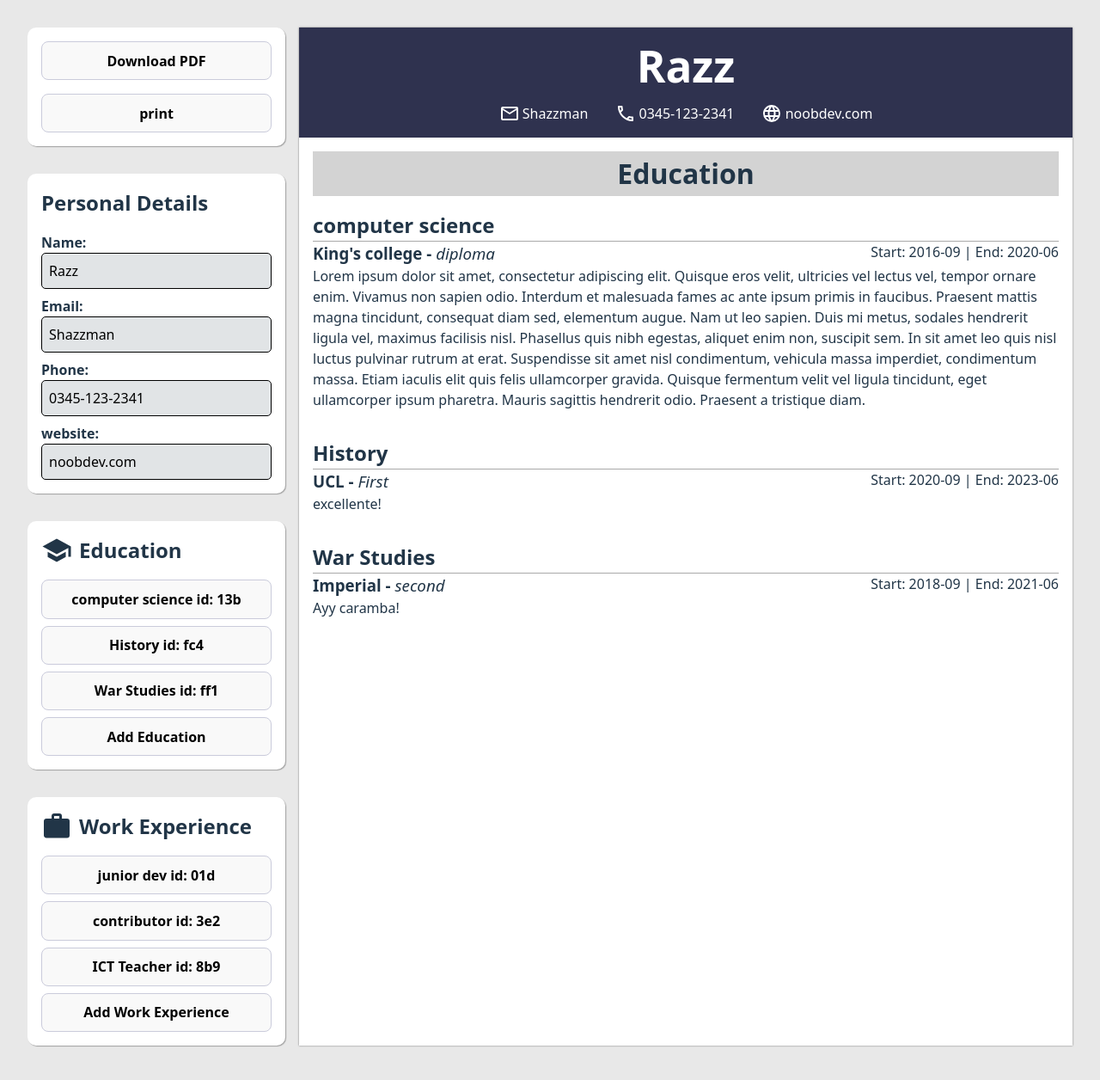
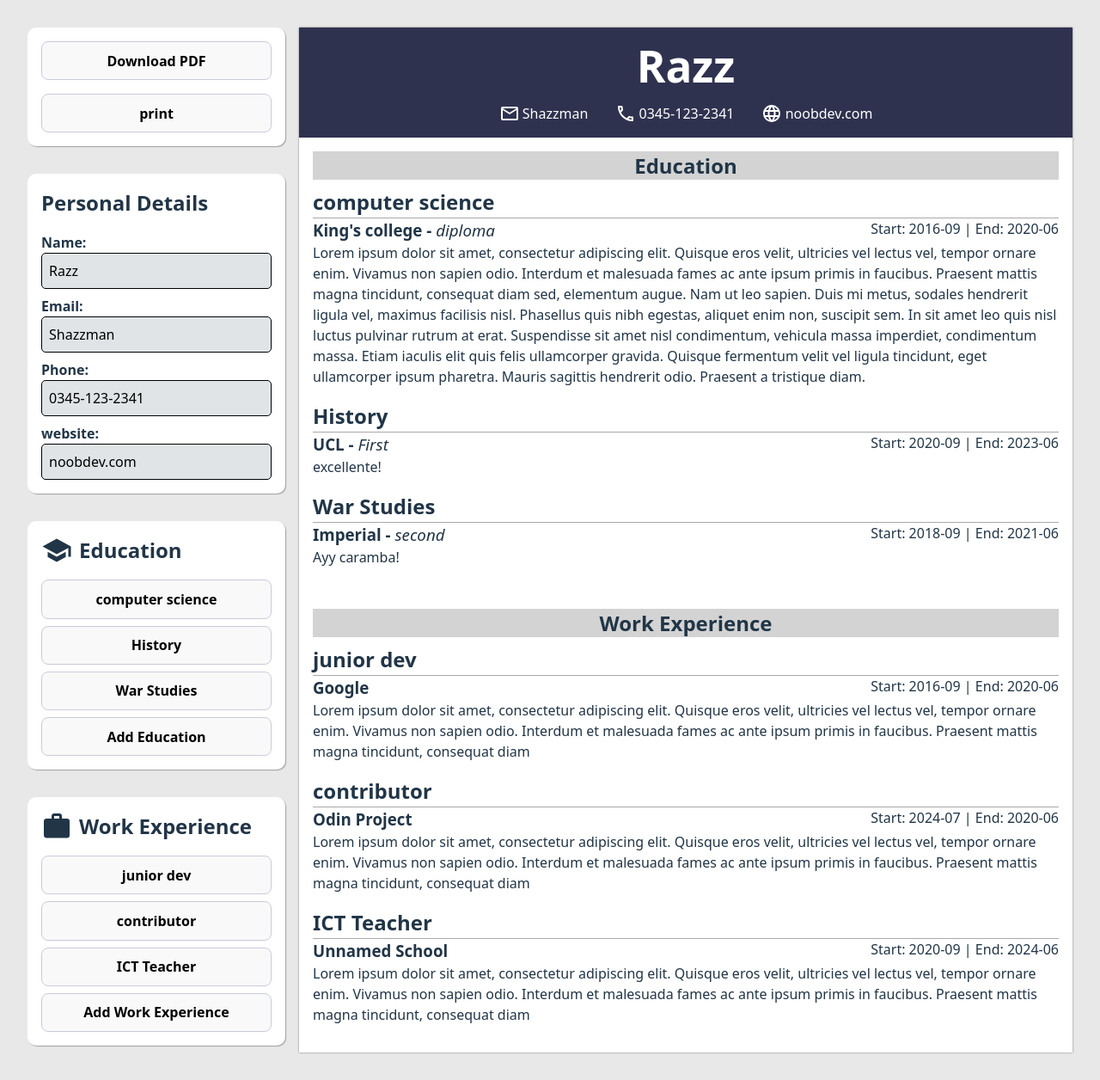
Before and after one commit to RaihanSharif/cv-maker, a React (Vite) app: page / in a window 1280 px wide. Shown: the whole page at 86% size. Built offline with nearby package versions, Linux system fonts and the light colour scheme.

Commit message:
App finished - not tested

```diff
--- a/src/App.jsx
+++ b/src/App.jsx
@@ -5,6 +5,7 @@ import { EducationListEdit } from "./components/EducationEdit";
 import PreviewHeader from "./components/PreviewHeader";
 import EducationPreview from "./components/EducationPreview";
 import { WorkListEdit } from "./components/WorkEdit";
+import WorkPreview from "./components/WorkPreview";
 
 const dummyEduData = [
   {
@@ -187,6 +188,7 @@ function App() {
       <section className="preview" id="preview">
         <PreviewHeader {...personalData} />
         <EducationPreview eduData={educationList} />
+        <WorkPreview workData={workList} />
       </section>
     </main>
   );
--- a/src/components/EducationEdit.jsx
+++ b/src/components/EducationEdit.jsx
@@ -31,7 +31,7 @@ function EducationListEdit({ eduData, onUpdate, onDelete, onAdd }) {
                   }
                 }}
               >
-                {item.course} id: {item.id.slice(0, 3)}
+                {item.course}
               </button>
               {/* conditional rendering: if selectedItem is the current itemID, then render a form */}
               {selectedEdu === item.id && (
--- a/src/components/EducationPreview.jsx
+++ b/src/components/EducationPreview.jsx
@@ -2,7 +2,7 @@
 export default function EducationPreview({ eduData }) {
   return (
     <section className="education-preview experience-category">
-      <h1 className="experiece-category-heading">Education</h1>
+      <h1 className="experience-category-heading">Education</h1>
       <div className="edcation-item">
         {eduData.map((item) => {
           return (
--- a/src/components/WorkEdit.jsx
+++ b/src/components/WorkEdit.jsx
@@ -31,7 +31,7 @@ function WorkListEdit({ workData, onUpdate, onDelete, onAdd }) {
                   }
                 }}
               >
-                {item.role} id: {item.id.slice(0, 3)}
+                {item.role}
               </button>
               {/* conditional rendering: if selectedItem is the current itemID, then render a form */}
               {selectedWork === item.id && (
--- a/src/components/WorkPreview.jsx
+++ b/src/components/WorkPreview.jsx
@@ -0,0 +1,24 @@
+export default function WorkPreview({ workData }) {
+  return (
+    <section className="work-preview experience-category">
+      <h1 className="experience-category-heading">Work Experience</h1>
+      <div className="workItem">
+        {workData.map((item) => {
+          return (
+            <div key={item.id} className="experience-instance">
+              <h2>{item.role}</h2>
+              <div className="experience-subheading">
+                <h3>{item.org}</h3>
+                <div>
+                  <span>Start: {item.start}</span> |{" "}
+                  <span>End: {item.end}</span>
+                </div>
+              </div>
+              <p>{item.description}</p>
+            </div>
+          );
+        })}
+      </div>
+    </section>
+  );
+}
--- a/src/styles/App.css
+++ b/src/styles/App.css
@@ -120,16 +120,16 @@ textarea {
   gap: 0.2rem;
 }
 
-.experiece-category-heading {
-  font-size: 2rem;
+.experience-category-heading {
+  font-size: 1.5rem;
   text-align: center;
   background-color: lightgrey;
-  padding: 0.5rem;
-  margin-bottom: 1rem;
+  padding: 0.2rem;
+  margin-bottom: 0.5rem;
 }
 
 .experience-instance {
-  margin-bottom: 2rem;
+  margin-bottom: 1rem;
 }
 
 .experience-instance h2 {
```
